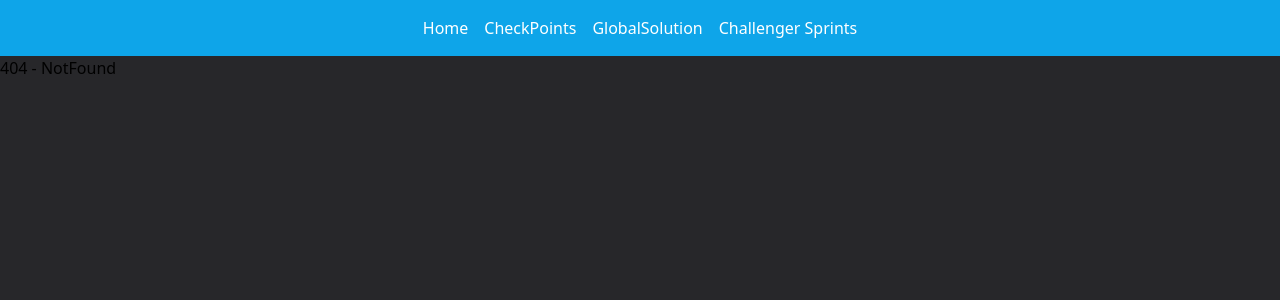
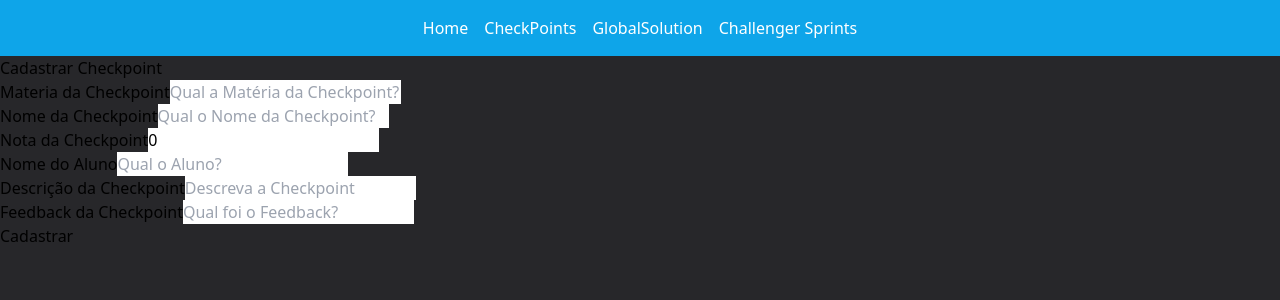
Before and after one commit to akemilol/CP6-Front-end, a Next.js app in the folder cp6/: page /checkpoints/cad-checkpoint in a window 1280 px wide. Before the commit this address had no page. Shown: the top 300 px of the page. Built offline with nearby package versions, Linux system fonts and the light colour scheme.

Commit message:
Criação dos formularios e types

```diff
--- /dev/null
+++ b/cp6/src/app/checkpoints/[id]/page.tsx
@@ -0,0 +1,104 @@
+"use client";
+
+import { TipoCheckpoint } from "@/types";
+import { useRouter } from "next/navigation";
+import { useEffect, useState } from "react";
+
+export default function EditarCheckpoint({params}:{params:{id:number}}) {
+    const navigate = useRouter();
+
+    const [checkpoint, setCheckpoint] = useState<TipoCheckpoint>({
+        id:0,
+        materia:"",
+        nome:"",
+        nota:0,
+        aluno:"",
+        descricao:"",
+        feedback:"",
+    });
+
+    useEffect(() => {
+        const chamadaApi = async () =>{
+            const response = await fetch(`http://localhost:3000/api/base-checkpoint/${params.id}`);
+            const dados = await response.json();
+            setCheckpoint(dados);
+        }
+
+        chamadaApi();
+
+    }, [])
+
+    const handleSubmit = async (e:React.FormEvent<HTMLFormElement>)=>{
+        e.preventDefault();
+        try{
+
+            const response = await fetch(`http://localhost:3000/api/base-checkpoint/${params.id}`,{
+                method:"PUT",
+                headers:{
+                    "Content-Type":"application/json"
+                },
+                body: JSON.stringify(checkpoint)
+            });
+
+            if(response.ok){
+                alert("Checkpoint atualizada com sucesso.");
+                setCheckpoint({
+                    id:0,
+                    materia:"",
+                    nome:"",
+                    nota:0,
+                    aluno:"",
+                    descricao:"",
+                    feedback:"",
+                });
+                navigate.push("/checkpoints");
+            }
+        } catch (error) {
+            console.error("Falha na atualização da checkpoint: ", error);
+            navigate.push("/error");
+        }
+    }
+
+    return(
+        <div>
+            <h1> Editar Checkpoints</h1>
+            <div>
+                <form onSubmit={handleSubmit}>
+                    <div>
+                        <label htmlFor="idMateria">Materia da Checkpoint</label>
+                        <input type="text" name="materia" id="idMateria" value={checkpoint.materia} onChange={(e)=> setCheckpoint({...checkpoint, materia:e.target.value})} placeholder="Qual a Matéria da Checkpoint?" required/>
+                    </div>
+                    <div>
+                        <label htmlFor="idNome">Nome da Checkpoint</label>
+                        <input type="text" name="nome" id="idNome" value={checkpoint.nome} onChange={(e)=> setCheckpoint({...checkpoint, nome:e.target.value})} placeholder="Qual o Nome da Checkpoint?" required/>
+                    </div>
+                    <div>
+                        <label htmlFor="idNota">Nota da Checkpoint</label>
+                        <input type="number" name="nota" id="idNota" value={checkpoint.nota} onChange={(e)=> setCheckpoint({...checkpoint, nota: parseInt(e.target.value)})} placeholder="Qual a Nota da Checkpoint?" required/>
+                    </div>
+                    <div>
+                        <label htmlFor="idAluno">Nome do Aluno</label>
+                        <input type="text" name="aluno" id="idAluno" value={checkpoint.aluno} onChange={(e)=> setCheckpoint({...checkpoint, aluno:e.target.value})} placeholder="Qual o Aluno?" required/>
+                    </div>
+                    <div>
+                        <label htmlFor="idDescricao">Descrição da Checkpoint</label>
+                        <input type="text" name="descricao" id="idDescricao" value={checkpoint.descricao} onChange={(e)=> setCheckpoint({...checkpoint, descricao:e.target.value})} placeholder="Descreva a Checkpoint" required/>
+                    </div>
+                    <div>
+                        <label htmlFor="idFeedback">Feedback da Checkpoint</label>
+                        <input type="text" name="feedback" id="idFeedback" value={checkpoint.feedback} onChange={(e)=> setCheckpoint({...checkpoint, feedback:e.target.value})} placeholder="Qual foi o Feedback?" required/>
+                    </div>
+                    <div>
+                        <button type="submit">Atualizar</button>
+                    </div>
+                </form>
+            </div>
+            <div>
+                <p> Materia     - {checkpoint.materia}</p>
+                <p> Nome        - {checkpoint.nome}</p>
+                <p> Nota        - {checkpoint.nota}</p>
+                <p> Aluno       - {checkpoint.aluno}</p>
+            </div>
+        </div>
+    )
+}
--- /dev/null
+++ b/cp6/src/app/checkpoints/cad-checkpoint/page.tsx
@@ -0,0 +1,87 @@
+"use client";
+
+import { TipoCheckpoint } from "@/types";
+import { useRouter } from "next/navigation";
+import { useState } from "react";
+
+export default function CadCheckpoint() {
+    const navigate = useRouter();
+
+    const [checkpoint, setCheckpoint] = useState<TipoCheckpoint>({
+        id:0,
+        materia:"",
+        nome:"",
+        nota:0,
+        aluno:"",
+        descricao:"",
+        feedback:"",
+    });
+
+    const handleSubmit = async (e:React.FormEvent<HTMLFormElement>)=>{
+        e.preventDefault();
+        try{
+
+            const response = await fetch(`http://localhost:3000/api/base-checkpoint/`,{
+                method:"POST",
+                headers:{
+                    "Content-Type":"application/json"
+                },
+                body: JSON.stringify(checkpoint)
+            });
+
+            if(response.ok){
+                alert("Checkpoint cadastrada com sucesso.");
+                setCheckpoint({
+                    id:0,
+                    materia:"",
+                    nome:"",
+                    nota:0,
+                    aluno:"",
+                    descricao:"",
+                    feedback:"",
+                });
+                navigate.push("/checkpoints");
+            }
+        } catch (error) {
+            console.error("Falha no cadastramento de checkpoint: ", error);
+            navigate.push("/error");
+        }
+    }
+
+    return(
+        <div>
+            <div>
+                <form onSubmit={handleSubmit}>
+                    <h1> Cadastrar Checkpoint</h1>
+                    <div>
+                        <label htmlFor="idMateria">Materia da Checkpoint</label>
+                        <input type="text" name="materia" id="idMateria" value={checkpoint.materia} onChange={(e)=> setCheckpoint({...checkpoint, materia:e.target.value})} placeholder="Qual a Matéria da Checkpoint?" required/>
+                    </div>
+                    <div>
+                        <label htmlFor="idNome">Nome da Checkpoint</label>
+                        <input type="text" name="nome" id="idNome" value={checkpoint.nome} onChange={(e)=> setCheckpoint({...checkpoint, nome:e.target.value})} placeholder="Qual o Nome da Checkpoint?" required/>
+                    </div>
+                    <div>
+                        <label htmlFor="idNota">Nota da Checkpoint</label>
+                        <input type="number" name="nota" id="idNota" value={checkpoint.nota} onChange={(e)=> setCheckpoint({...checkpoint, nota: parseInt(e.target.value)})} placeholder="Qual a Nota da Checkpoint?" required/>
+                    </div>
+                    <div>
+                        <label htmlFor="idAluno">Nome do Aluno</label>
+                        <input type="text" name="aluno" id="idAluno" value={checkpoint.aluno} onChange={(e)=> setCheckpoint({...checkpoint, aluno:e.target.value})} placeholder="Qual o Aluno?" required/>
+                    </div>
+                    <div>
+                        <label htmlFor="idDescricao">Descrição da Checkpoint</label>
+                        <input type="text" name="descricao" id="idDescricao" value={checkpoint.descricao} onChange={(e)=> setCheckpoint({...checkpoint, descricao:e.target.value})} placeholder="Descreva a Checkpoint" required/>
+                    </div>
+                    <div>
+                        <label htmlFor="idFeedback">Feedback da Checkpoint</label>
+                        <input type="text" name="feedback" id="idFeedback" value={checkpoint.feedback} onChange={(e)=> setCheckpoint({...checkpoint, feedback:e.target.value})} placeholder="Qual foi o Feedback?" required/>
+                    </div>
+                    <div>
+                        <button type="submit">Cadastrar</button>
+                    </div>
+                </form>
+            </div>
+        </div>
+    )
+}
--- /dev/null
+++ b/cp6/src/types.ts
@@ -0,0 +1,30 @@
+    //ID: Id da avaliação,
+    //Materia: De qual materia é,
+    //Nome: Qual a avaliação (CP5, Sprint1, Global Solution 1,etc)
+    //Nota: Nota dada de 0 a 100.
+
+export type TipoCheckpoint = {
+    id:number;
+    materia:string;
+    nome:string;
+    nota:number;
+    aluno:string;
+    descricao:string;
+    feedback:string;
+}
+
+export type TipoGlobal = {
+    id:number;
+    materia:string;
+    nome:string;
+    nota:number;
+    aluno:string;
+}
+
+export type TipoChallenge = {
+    id:number;
+    materia:string;
+    nome:string;
+    nota:number;
+    aluno:string;
+}
```
Also changed, not shown: cp6/src/app/avaliacao/[id]/page.tsx (deleted), cp6/src/app/avaliacao/page.tsx (deleted).
